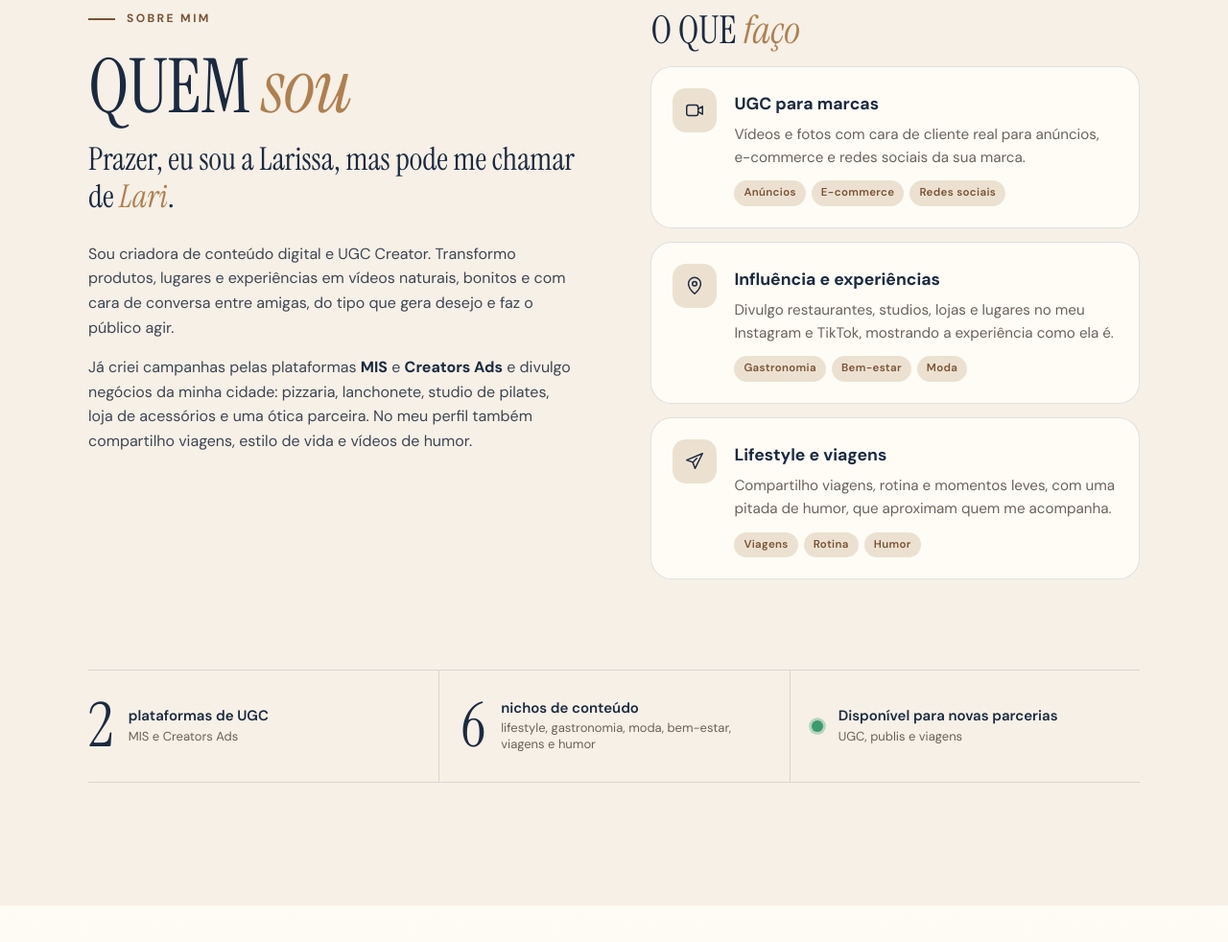
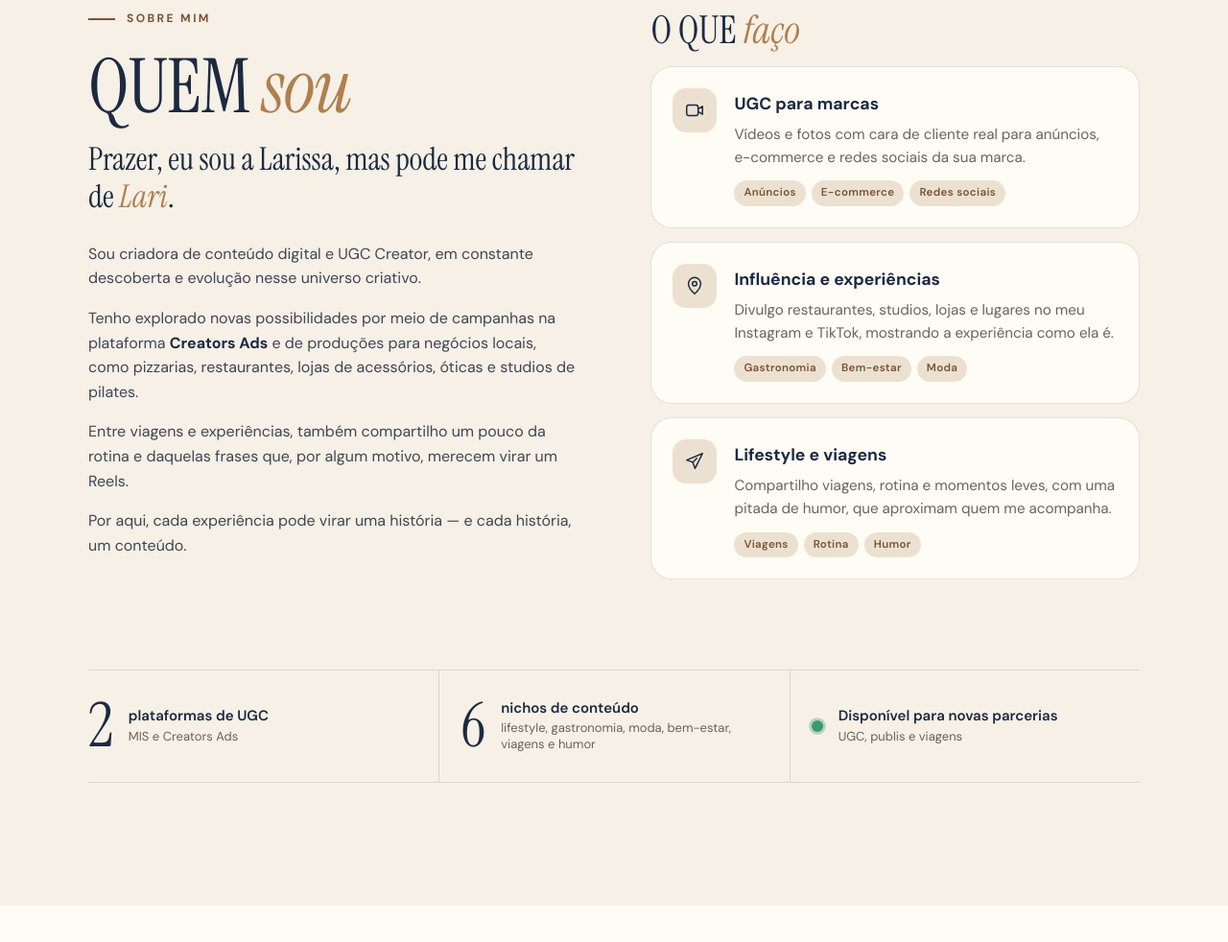
Before and after one commit to larissazamora/larissazamora, a plain HTML site: page index.html in a window 1280 px wide. Shown: the part 1100-2082 px from the top of the page at 96% size. Drawn offline with Linux system fonts and the light colour scheme.

Commit message:
Atualiza o texto da seção Sobre mim
Co-Authored-By: Claude Opus 5.5 <noreply@anthropic.com>

```diff
--- a/index.html
+++ b/index.html
@@ -144,8 +144,10 @@
           <span class="eyebrow">Sobre mim</span>
           <h2 class="title">Quem <em>sou</em></h2>
           <p class="big">Prazer, eu sou a Larissa, mas pode me chamar de <em>Lari</em>.</p>
-          <p>Sou criadora de conteúdo digital e UGC Creator. Transformo produtos, lugares e experiências em vídeos naturais, bonitos e com cara de conversa entre amigas, do tipo que gera desejo e faz o público agir.</p>
-          <p>Já criei campanhas pelas plataformas <strong>MIS</strong> e <strong>Creators Ads</strong> e divulgo negócios da minha cidade: pizzaria, lanchonete, studio de pilates, loja de acessórios e uma ótica parceira. No meu perfil também compartilho viagens, estilo de vida e vídeos de humor.</p>
+          <p>Sou criadora de conteúdo digital e UGC Creator, em constante descoberta e evolução nesse universo criativo.</p>
+          <p>Tenho explorado novas possibilidades por meio de campanhas na plataforma <strong>Creators Ads</strong> e de produções para negócios locais, como pizzarias, restaurantes, lojas de acessórios, óticas e studios de pilates.</p>
+          <p>Entre viagens e experiências, também compartilho um pouco da rotina e daquelas frases que, por algum motivo, merecem virar um Reels.</p>
+          <p>Por aqui, cada experiência pode virar uma história — e cada história, um conteúdo.</p>
         </div>
 
         <div class="pillars">
```
